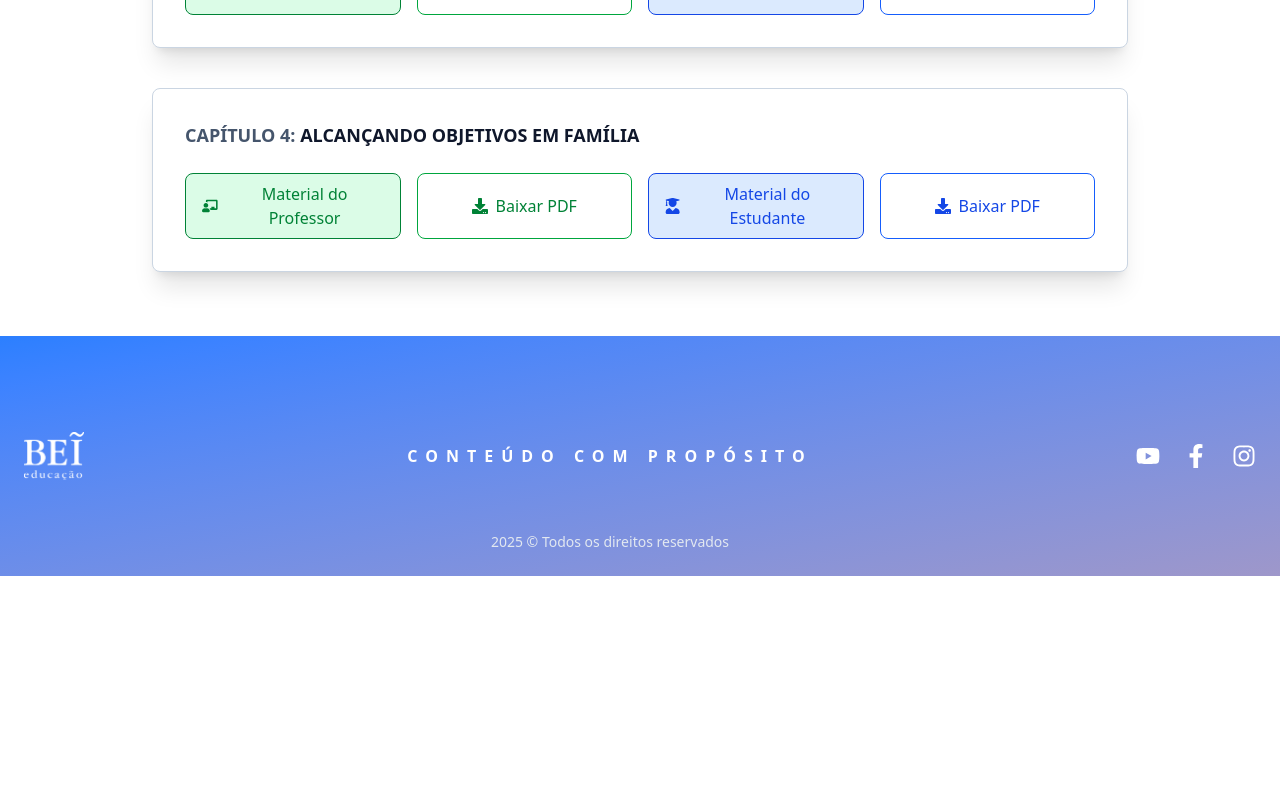
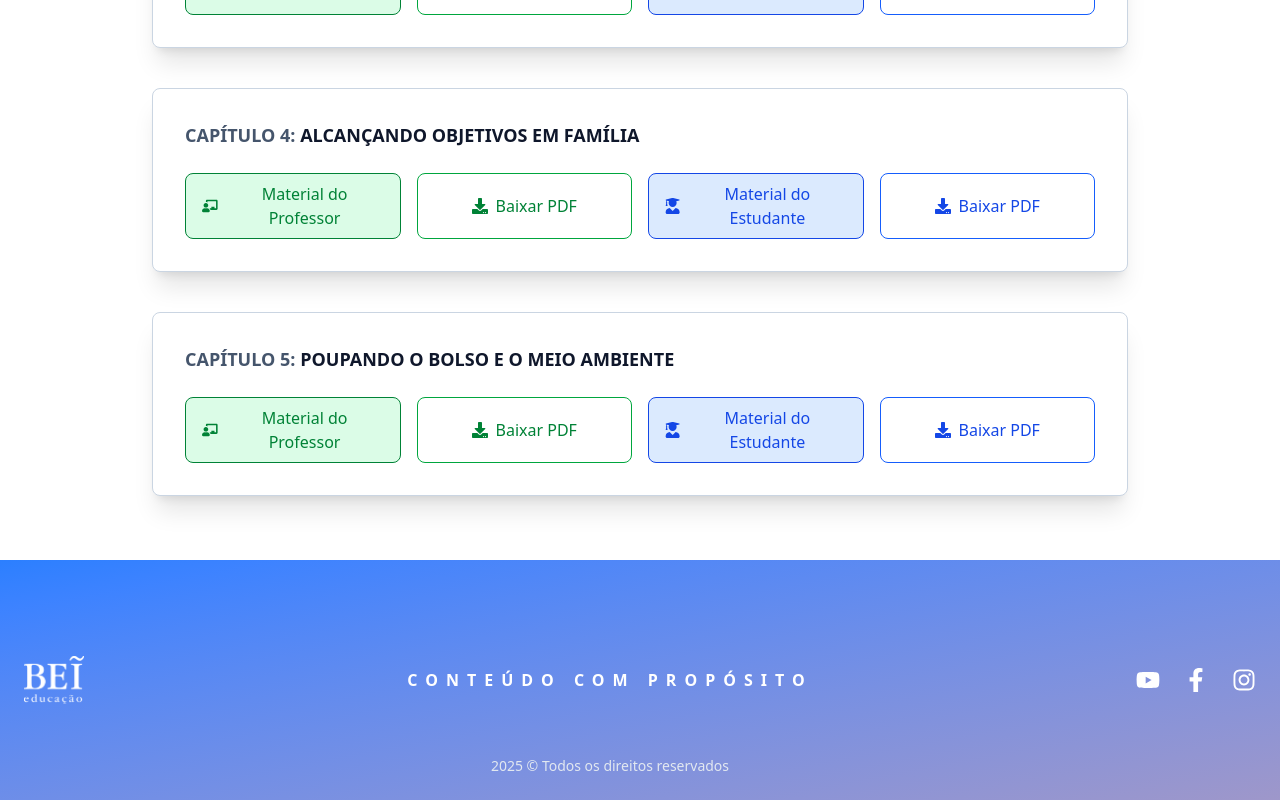
Before and after one commit to heliobei/exerciciosextras6o, a React (Vite) app: page / in a window 1280 px wide. Shown: the part 1488-2288 px from the top of the page. Before the commit the page ends 2064 px from the top, so only its background shows below. Built offline with nearby package versions, Linux system fonts and the light colour scheme.

Commit message:
Update ChapterList.jsx

```diff
--- a/src/components/ChapterList.jsx
+++ b/src/components/ChapterList.jsx
@@ -5,7 +5,8 @@ const chapters = [
   { id: 1, title: "Qual é o meu sonho?", teacherPdf: "/assets/pdfs/Educador_Capitulo_1_6o.pdf", studentPdf: "/assets/pdfs/Estudante_Capitulo_1_6o.pdf" },
   { id: 2, title: "O que você precisa comprar no mercado?", teacherPdf: "/assets/pdfs/Educador_Capitulo_2_6o.pdf", studentPdf: "/assets/pdfs/Estudante_Capitulo_2_6o.pdf" },
   { id: 3, title: "As tentações do mercado... Me segura pra eu não gastar!", teacherPdf: "/assets/pdfs/Educador_Capitulo_3_6o.pdf", studentPdf: "/assets/pdfs/Estudante_Capitulo_3_6o.pdf" },
-  { id: 4, title: "Alcançando objetivos em família", teacherPdf: "/assets/pdfs/Educador_Capitulo_4_6o.pdf", studentPdf: "/assets/pdfs/Estudante_Capitulo_4_6o.pdf" },
+  { id: 4, title: "Alcançando objetivos em família", teacherPdf: "/assets/pdfs/Educador_Capitulo_04_6o.pdf", studentPdf: "/assets/pdfs/Estudante_Capitulo_04_6o.pdf" },
+  { id: 5, title: "Poupando o bolso e o meio ambiente", teacherPdf: "/assets/pdfs/Educador_Capitulo_05_6o.pdf", studentPdf: "/assets/pdfs/Estudante_Capitulo_05_6o.pdf" },
   // ... mais capítulos
 ];
 
```
